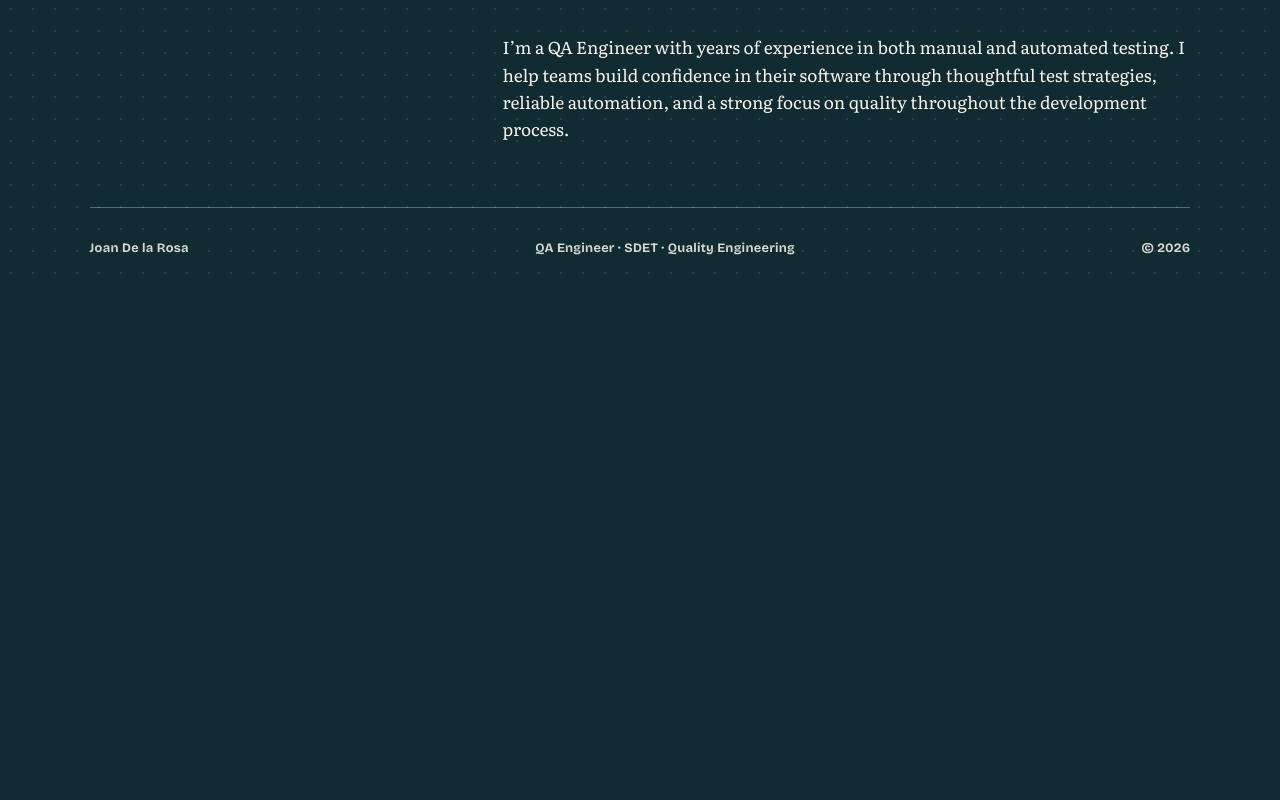
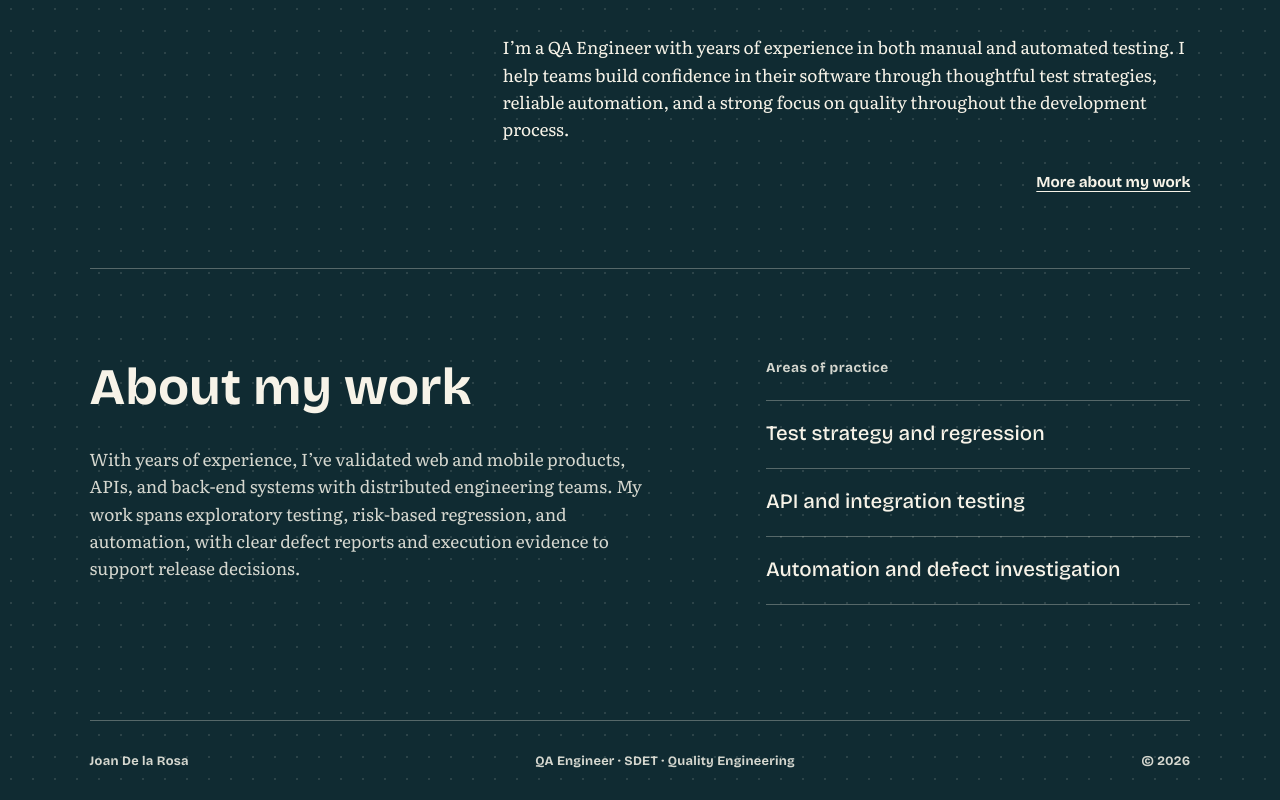
Before and after one commit to jdelarosavaldez/joan-qa-engineering-portfolio, a plain HTML site: page index.html in a window 1280 px wide. Shown: the part 882-1682 px from the top of the page. Before the commit the page ends 1169 px from the top, so only its background shows below. Drawn offline with Linux system fonts and the light colour scheme.

Commit message:
feat: add bilingual about and practice section (#8)
* feat: add bilingual about and practice section

* style: keep practice heading within neutral palette

* copy: avoid unverified years-of-experience claim

* fix: align bilingual about experience copy

```diff
--- a/index.html
+++ b/index.html
@@ -65,8 +65,26 @@
         <p class="bio" data-en="I’m a QA Engineer with years of experience in both manual and automated testing. I help teams build confidence in their software through thoughtful test strategies, reliable automation, and a strong focus on quality throughout the development process." data-es="Soy ingeniero de QA con años de experiencia en pruebas manuales y automatizadas. Ayudo a los equipos a generar confianza en su software mediante estrategias de prueba bien pensadas, automatización confiable y un enfoque constante en la calidad durante todo el proceso de desarrollo.">
           I’m a QA Engineer with years of experience in both manual and automated testing. I help teams build confidence in their software through thoughtful test strategies, reliable automation, and a strong focus on quality throughout the development process.
         </p>
+        <a class="about-link" href="#about" data-en="More about my work" data-es="Más sobre mi trabajo">More about my work</a>
       </section>
 
+      <section class="about" id="about" aria-labelledby="about-title">
+        <div class="about-copy">
+          <h2 id="about-title" data-en="About my work" data-es="Sobre mi trabajo">About my work</h2>
+          <p data-en="With years of experience, I’ve validated web and mobile products, APIs, and back-end systems with distributed engineering teams. My work spans exploratory testing, risk-based regression, and automation, with clear defect reports and execution evidence to support release decisions."
+            data-es="Con años de experiencia en QA, he validado productos web y móviles, APIs y sistemas backend con equipos de ingeniería distribuidos. Mi trabajo abarca pruebas exploratorias, regresión basada en riesgos y automatización, con informes de defectos y evidencia de ejecución claros para apoyar las decisiones de lanzamiento.">
+            With years of experience, I’ve validated web and mobile products, APIs, and back-end systems with distributed engineering teams. My work spans exploratory testing, risk-based regression, and automation, with clear defect reports and execution evidence to support release decisions.
+          </p>
+        </div>
+        <div class="practice">
+          <h3 data-en="Areas of practice" data-es="Áreas de trabajo">Areas of practice</h3>
+          <ul>
+            <li data-en="Test strategy and regression" data-es="Estrategia de pruebas y regresión">Test strategy and regression</li>
+            <li data-en="API and integration testing" data-es="Pruebas de API e integración">API and integration testing</li>
+            <li data-en="Automation and defect investigation" data-es="Automatización e investigación de defectos">Automation and defect investigation</li>
+          </ul>
+        </div>
+      </section>
     </main>
     <footer class="site-footer"><span>Joan De la Rosa</span><span data-en="QA Engineer · SDET · Quality Engineering" data-es="QA Engineer · SDET · Ingeniería de Calidad">QA Engineer · SDET · Quality Engineering</span><span>© <span id="year">2026</span></span></footer>
   </body>
--- a/styles.css
+++ b/styles.css
@@ -91,6 +91,14 @@ h1 span:last-child { white-space: nowrap; }
 .station-notes p { position: absolute; left: 50%; width: min(26rem, 90%); margin: 0; padding: .65rem .9rem; border-radius: 8px; background: var(--bone); color: var(--petrol); font-size: .95rem; line-height: 1.4; opacity: 0; visibility: hidden; transform: translate(-50%, 4px); pointer-events: none; transition: opacity 200ms ease, transform 200ms ease, visibility 0s linear 200ms; }
 .station-notes p.is-visible { opacity: 1; visibility: visible; transform: translate(-50%, 0); pointer-events: auto; transition-delay: 0s; }
 .bio { width: min(43rem, 72%); margin: 2.2rem 0 0 auto; font-family: "Literata", Georgia, serif; font-size: clamp(1rem, 1.35vw, 1.2rem); line-height: 1.58; color: var(--bone); }
+.about-link { display: flex; width: fit-content; min-height: 44px; align-items: center; margin: 1.1rem 0 0 auto; color: var(--bone); font-size: .95rem; font-weight: 700; text-decoration-thickness: 1px; text-underline-offset: .25rem; }
+.about { display: grid; grid-template-columns: minmax(0, 1.15fr) minmax(15rem, .85fr); gap: clamp(3rem, 8vw, 8rem); padding: clamp(3.5rem, 7vw, 6rem) 0 clamp(5rem, 9vw, 8rem); border-top: 1px solid rgb(247 243 232 / 30%); }
+.about-copy h2 { margin: 0; font-size: clamp(2.25rem, 4vw, 3.5rem); line-height: 1.12; }
+.about-copy p { max-width: 58ch; margin: 1.8rem 0 0; color: var(--muted-bone); font-family: "Literata", Georgia, serif; font-size: clamp(1rem, 1.35vw, 1.2rem); line-height: 1.58; text-wrap: pretty; }
+.practice h3 { margin: 0 0 1.5rem; color: var(--muted-bone); font-size: .85rem; font-weight: 700; letter-spacing: .04em; }
+.practice ul { margin: 0; padding: 0; list-style: none; }
+.practice li { padding: 1.2rem 0; border-top: 1px solid rgb(247 243 232 / 30%); font-size: clamp(1.05rem, 1.6vw, 1.3rem); line-height: 1.4; text-wrap: balance; }
+.practice li:last-child { border-bottom: 1px solid rgb(247 243 232 / 30%); }
 .site-footer { display: flex; justify-content: space-between; align-items: center; gap: 1rem; min-height: 5rem; border-top: 1px solid rgb(247 243 232 / 30%); color: var(--muted-bone); font-size: .8rem; font-weight: 700; letter-spacing: .02em; }
 :focus-visible { outline: 3px solid var(--orange); outline-offset: 3px; }
 ::selection { background: var(--orange); color: var(--petrol); }
@@ -125,6 +133,10 @@ h1 span:last-child { white-space: nowrap; }
   .station-notes { min-height: 4.8rem; }
   .station-notes p { width: 100%; font-size: .9rem; }
   .bio { width: 100%; margin-top: 2rem; font-size: 1rem; }
+  .about-link { margin-left: 0; }
+  .about { grid-template-columns: 1fr; gap: 3rem; padding: 3rem 0 5rem; }
+  .about-copy p { margin-top: 1.25rem; }
+  .practice h3 { margin-bottom: 1rem; }
   .site-footer { flex-wrap: wrap; justify-content: flex-start; padding: 1rem 0; }
   .site-footer span:last-child { margin-left: auto; }
   .welcome-slot.is-reserved { min-height: 10rem; }
```
Also changed, not shown: DESIGN.md (+1 -1 lines), .impeccable/design-full.md.
